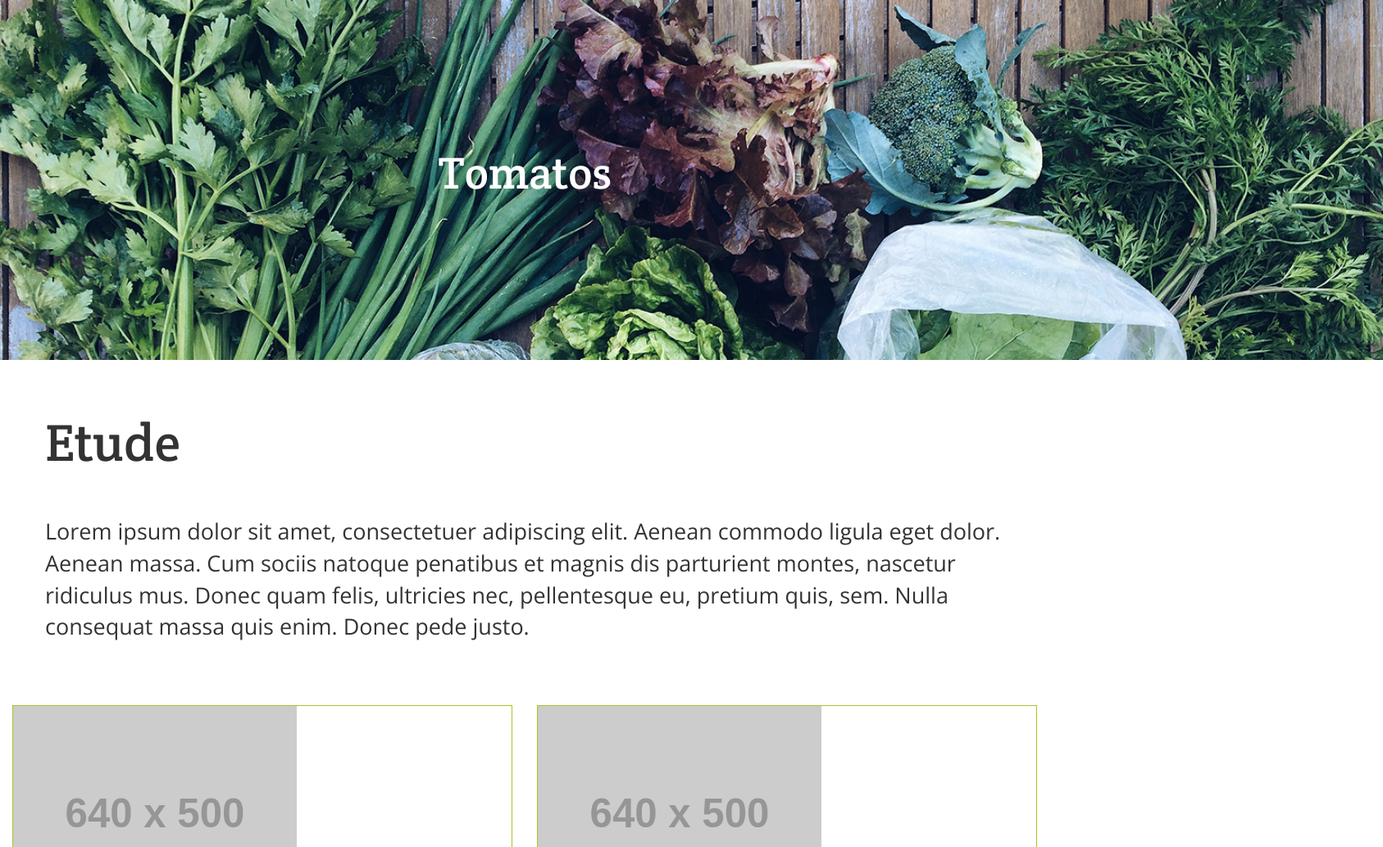
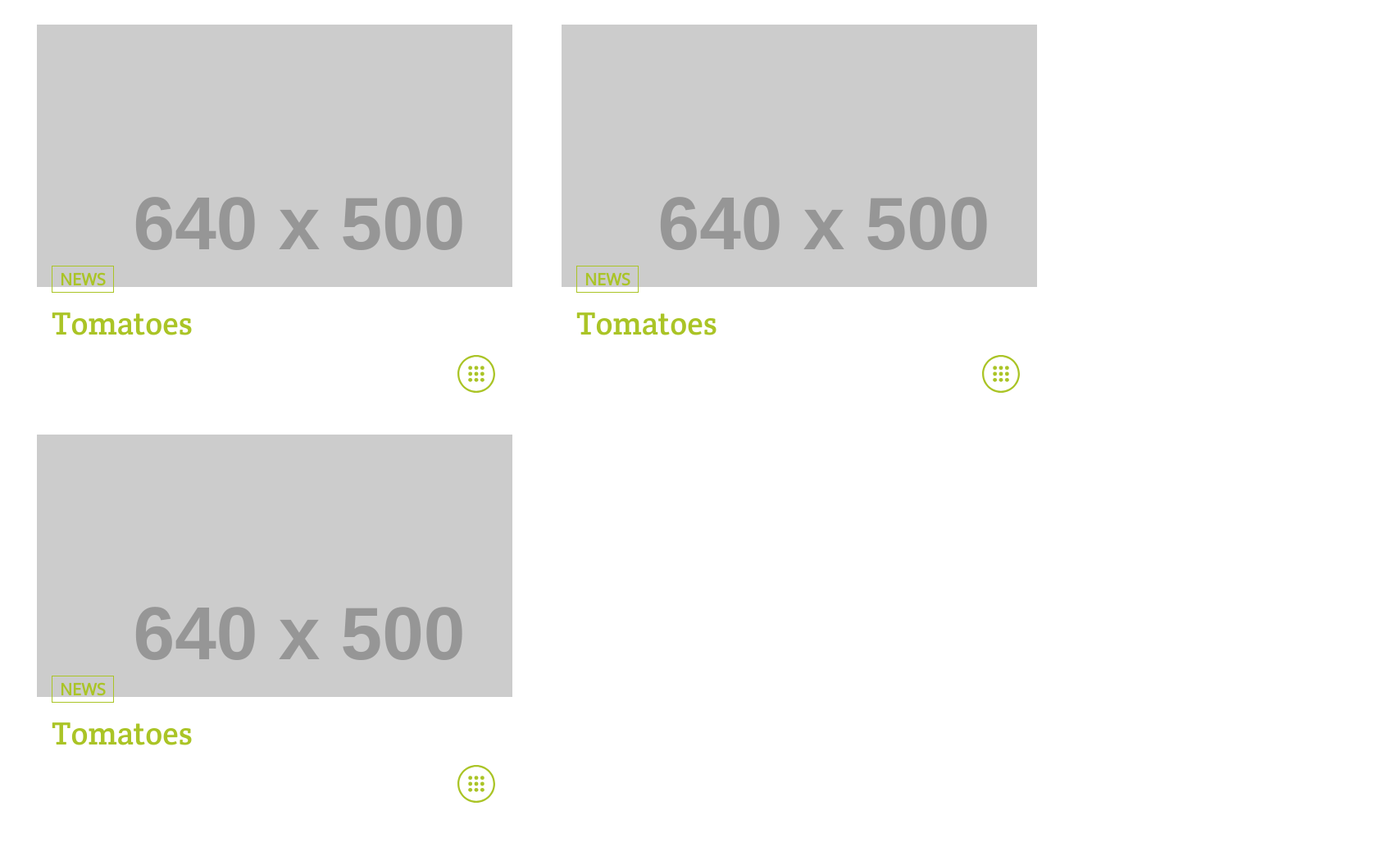
Before and after one commit to Slagveer/vitalis, a website: page app/components/extracontentlist.html in a window 1280 px wide. Shown: the top 1033 px of the page at 82% size, 1687 px wide, since content can reach past the window. After the commit the page ends 1000 px from the top, so only its background shows below. Drawn offline with nearby package versions, Linux system fonts and the light colour scheme; placeholder pictures from the web are drawn by us; files whose address does not match are found by name.

Commit message:
Cropsoverviewpage updated teaserbox to child-overview finished.

```diff
--- a/app/components/cropoverviewpage.html
+++ b/app/components/extracontentlist.html
@@ -21,29 +21,8 @@
 </head>
 <body>
 
-<!-- CROP-OVERVIEW::START -->
+<!-- EXTRA-CONTENT-LIST::START -->
 <div class="container-fluid crop-overview">
-  <!-- CROP-OVERVIEW-HEADER::START -->
-  <div class="row">
-    <div class="col-xs-12 col-sm-12 fullsize">
-      <section>
-        <img class="crop-overview__image" src="../images/dummy/landingpage-banner1.png" alt="">
-        <span class="crop-overview__image-title">Tomatos</span>
-      </section>
-    </div>
-    <div class="col-xs-12 col-sm-12">
-      <section class="crop-overview__header">
-        <p class="crop-overview__title">
-          Etude
-        </p>
-        <p class="crop-overview__description">
-          Lorem ipsum dolor sit amet, consectetuer adipiscing elit. Aenean commodo ligula eget dolor. Aenean massa. Cum sociis natoque penatibus et magnis dis parturient montes, nascetur ridiculus mus. Donec quam felis, ultricies nec, pellentesque eu, pretium quis, sem. Nulla consequat massa quis enim. Donec pede justo.
-        </p>
-      </section>
-    </div>
-  </div>
-  <!-- CROP-OVERVIEW-HEADER::END -->
-  <!-- CROP-OVERVIEW-PRODUCTS::START -->
   <section class="crop-overview__products">
     <div class="row">
       <div class="col-xs-6 col-sm-6">
@@ -167,9 +146,8 @@
     </div>
 
   </section>
-  <!-- CROP-OVERVIEW-PRODUCTS::END -->
 </div>
-<!-- CROP-OVERVIEW::END -->
+<!-- EXTRA-CONTENT-LIST::END -->
 
 <!--[if lt IE 7]>
 <p class="browsehappy">You are using an <strong>outdated</strong> browser. Please <a href="http://browsehappy.com/">upgrade
--- a/app/styles/teaserbox.less
+++ b/app/styles/teaserbox.less
@@ -156,11 +156,11 @@
       }
     }
   }
-  &.teaserbox--crops-overview {
+  &.teaserbox--child-overview {
     margin-bottom: 20px;
   }
   &.teaserbox--variety-detail,
-  &.teaserbox--crops-overview {
+  &.teaserbox--child-overview {
     border: 1px solid @green;
     height: 410px;
     padding: 0px 30px 0px 0px;
```
Also changed, not shown: app/styles/main.css.
